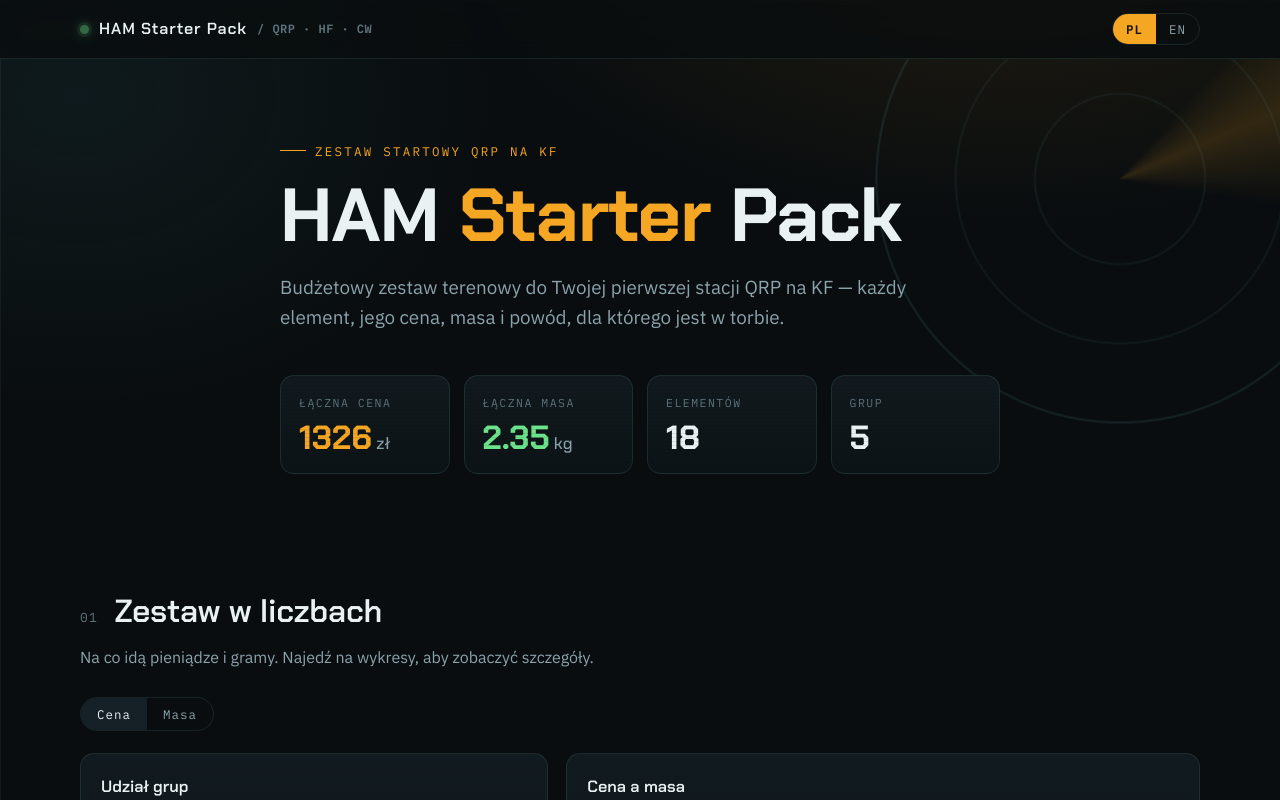
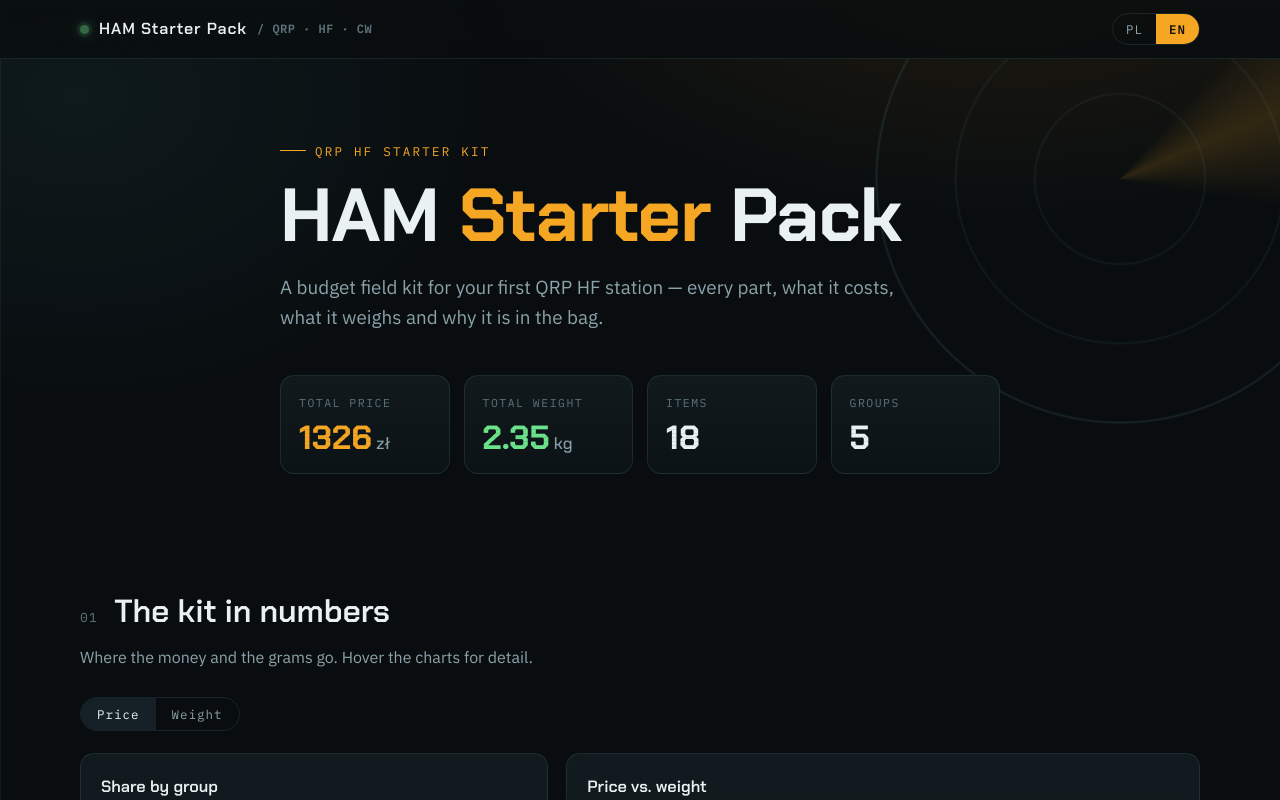
Before and after one commit to mashu/HAM-Starter-Pack, a Next.js app: page / in a window 1280 px wide. Shown: the top 800 px of the page. Built offline with nearby package versions, Linux system fonts and the light colour scheme.

Commit message:
app/layout.tsx: Switch to EN version as default.

```diff
--- a/app/layout.tsx
+++ b/app/layout.tsx
@@ -9,7 +9,7 @@ export const metadata: Metadata = {
 
 export default function RootLayout({ children }: { children: React.ReactNode }) {
   return (
-    <html lang="pl">
+    <html lang="en">
       <head>
         <link rel="preconnect" href="https://fonts.googleapis.com" />
         <link rel="preconnect" href="https://fonts.gstatic.com" crossOrigin="anonymous" />
--- a/app/page.tsx
+++ b/app/page.tsx
@@ -17,7 +17,7 @@ const ORDERED = (Object.keys(CATEGORIES) as CategoryId[]).sort(
 );
 
 export default function Page() {
-  const [lang, setLang] = useState<Lang>("pl");
+  const [lang, setLang] = useState<Lang>("en");
 
   const totals = useMemo(() => {
     const price = GEAR.reduce((s, g) => s + g.pricePln, 0);
```
